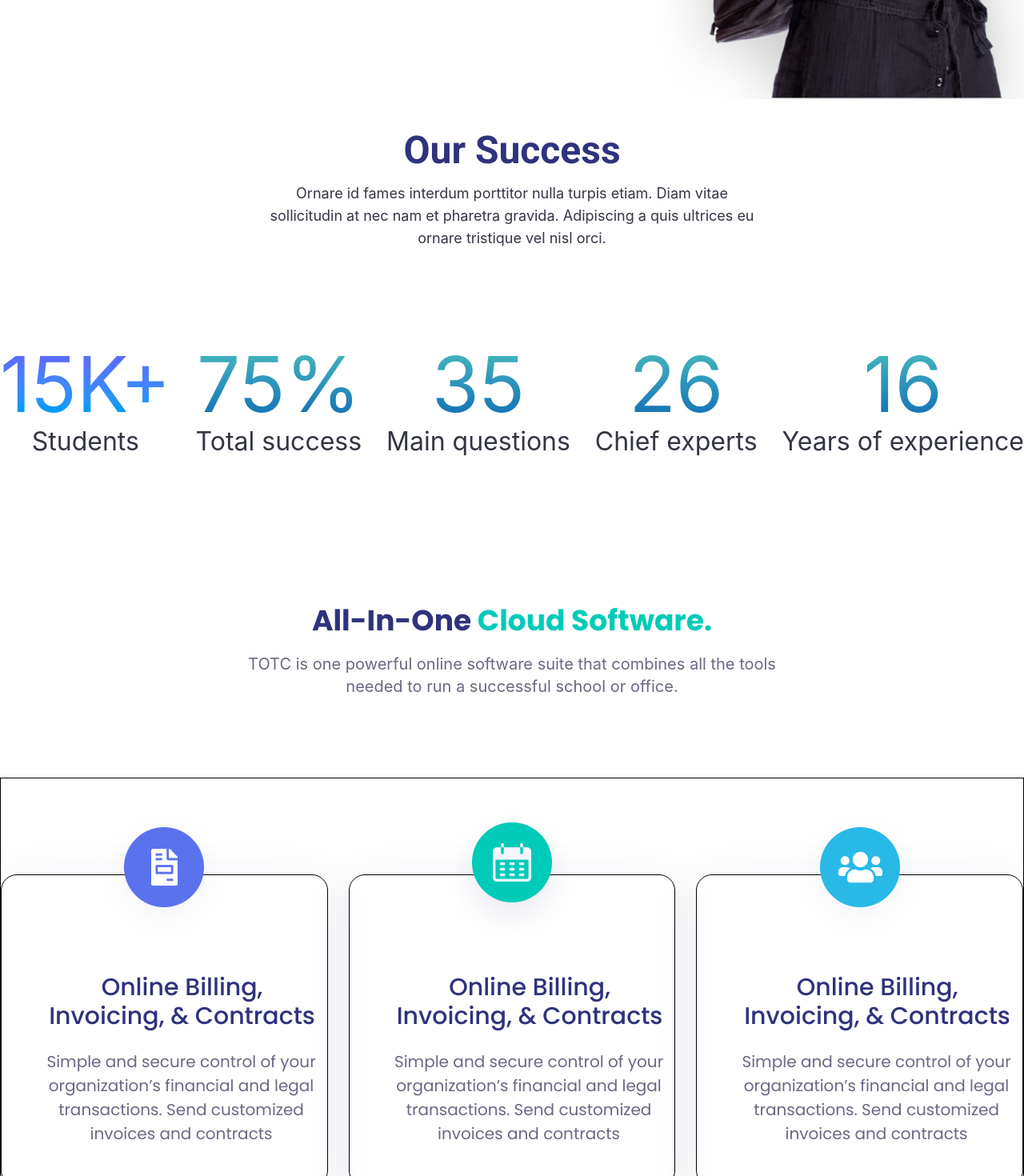
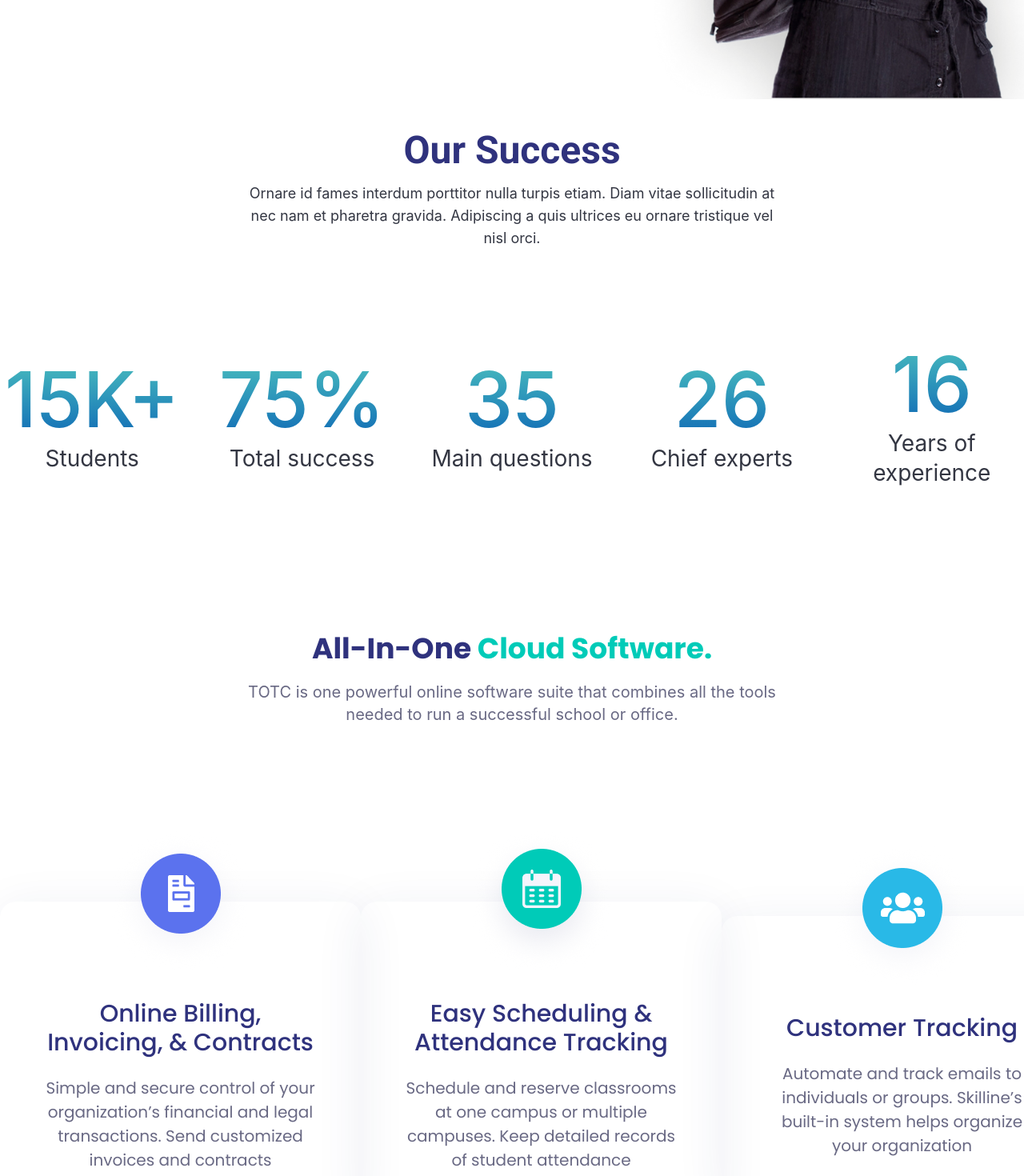
Before and after one commit to abdunnoorfaheem/totc, a React (Vite) app: page / in a window 1280 px wide. Shown: the part 820-2290 px from the top of the page at 80% size. Built offline with nearby package versions, Linux system fonts and the light colour scheme.

Commit message:
counter part update

```diff
--- a/package.json
+++ b/package.json
@@ -15,7 +15,9 @@
     "react": "^19.2.7",
     "react-dom": "^19.2.7",
     "react-icons": "^5.7.0",
-    "react-router-dom": "^7.18.1",
+    "react-intersection-observer": "^11.0.0",
+    "react-router-dom": "^7.18.2",
+    "react-scroll-trigger": "^0.6.14",
     "tailwindcss": "^4.3.3"
   },
   "devDependencies": {
--- a/src/components/layouts/Counter.jsx
+++ b/src/components/layouts/Counter.jsx
@@ -1,48 +1,98 @@
-import React from "react";
+import React, { useState, useEffect, useRef } from "react";
 import Container from "../Container";
+import { useInView } from "react-intersection-observer";
+
+const statsData = [
+  { id: 1, end: 15, suffix: "K+", label: "Students" },
+  { id: 2, end: 75, suffix: "%", label: "Total success" },
+  { id: 3, end: 35, suffix: "", label: "Main questions" },
+  { id: 4, end: 26, suffix: "", label: "Chief experts" },
+  { id: 5, end: 16, suffix: "", label: "Years of experience" },
+];
+
+
+const useCountUp = (end, duration = 2500, start = false) => {
+  const [count, setCount] = useState(0);
+  const rafRef = useRef(null);
+
+  useEffect(() => {
+    if (!start) return;
+
+    let startTime = null;
+
+    const step = (timestamp) => {
+      if (!startTime) startTime = timestamp;
+      const progress = Math.min((timestamp - startTime) / duration, 1);
+      setCount(Math.floor(progress * end));
+
+      if (progress < 1) {
+        rafRef.current = requestAnimationFrame(step);
+      } else {
+        setCount(end);
+      }
+    };
+
+    rafRef.current = requestAnimationFrame(step);
+
+    return () => {
+      if (rafRef.current) cancelAnimationFrame(rafRef.current);
+    };
+  }, [start, end, duration]);
+
+  return count;
+};
+
+const CounterItem = ({ end, suffix, label, inView }) => {
+  const count = useCountUp(end, 2500, inView);
+
+  return (
+    <div className="text-center">
+      <h3 className="text-7xl lg:text-8xl font-medium bg-gradient-to-t from-[#136CB5] to-[#49BBBD] text-transparent bg-clip-text">
+        {count}
+        {suffix}
+      </h3>
+      <p className="text-2xl lg:text-[28px] text-[#010514] opacity-[0.8] mt-2">
+        {label}
+      </p>
+    </div>
+  );
+};
 
 const Counter = () => {
+  const { ref, inView } = useInView({
+    triggerOnce: true,
+    threshold: 0.2,
+  });
+
   return (
-    <>
-      <section>
+    <section ref={ref}>
       <Container>
         <div className="py-10">
           <h4 className="text-5xl font-bold font-roboto text-center pb-4 text-[#2F327D]">
             Our Success
           </h4>
-            <p className="text-center text-[#010514] w-154.25 m-auto text-lg opacity-[0.8]">
+          <p className="text-center text-[#010514] max-w-2xl m-auto text-lg opacity-[0.8]">
             Ornare id fames interdum porttitor nulla turpis etiam. Diam vitae
             sollicitudin at nec nam et pharetra gravida. Adipiscing a quis
-              ultrices eu ornare tristique vel nisl orci.{" "}
+            ultrices eu ornare tristique vel nisl orci.
           </p>
         </div>
+
         <div className="py-20">
-            <div className="md:flex justify-between items-center">
-              <div className="text-center">
-                <h3 className="text-8xl bg-linear-to-t from-sky-500 to-indigo-500 text-transparent bg-clip-text">15K+</h3>
-                <p className="text-[32px] text-[#010514] opacity-[0.8]">Students</p>
-              </div>
-              <div className="text-center">
-                <h3 className="text-8xl bg-linear-to-t  from-[#136CB5] to-[#49BBBD] text-transparent bg-clip-text">75%</h3>
-                <p className="text-[32px] text-[#010514] opacity-[0.8]">Total success</p>
-              </div>
-              <div className="text-center">
-                <h3 className="text-8xl bg-linear-to-t  from-[#136CB5] to-[#49BBBD] text-transparent bg-clip-text">35</h3>
-                <p className="text-[32px] text-[#010514] opacity-[0.8]">Main questions</p>
-              </div>
-              <div className="text-center">
-                <h3 className="text-8xl bg-linear-to-t  from-[#136CB5] to-[#49BBBD] text-transparent bg-clip-text">26</h3>
-                <p className="text-[32px] text-[#010514] opacity-[0.8]">Chief experts</p>
-              </div>
-              <div className="text-center">
-                <h3 className="text-8xl bg-linear-to-t  from-[#136CB5] to-[#49BBBD] text-transparent bg-clip-text">16</h3>
-                <p className="text-[32px] text-[#010514] opacity-[0.8]">Years of experience</p>
-              </div>
+          <div className="grid grid-cols-1 sm:grid-cols-2 md:grid-cols-5 gap-8 items-center">
+            {statsData.map((item) => (
+              <CounterItem
+                key={item.id}
+                end={item.end}
+                suffix={item.suffix}
+                label={item.label}
+                inView={inView}
+              />
+            ))}
           </div>
         </div>
       </Container>
     </section>
-    </>
   );
 };
 
--- a/src/components/layouts/Service.jsx
+++ b/src/components/layouts/Service.jsx
@@ -19,9 +19,9 @@ const Service = () => {
               tools needed to run a successful school or office.
             </p>
           </div>
-          <div className="py-30 border">
-            <div className="md:flex justify-between mb-5">
-              <div className="px-13.5 pt-30.5 pb-12.5 shadow-box rounded-[20px] relative md:w-[32%] border  /">
+          <div className="py-30 ">
+            <div className="md:flex  justify-between  items-center">
+              <div className="px-13.5 pt-30.5 pb-12.5 shadow-box rounded-[20px] relative md:w-[32%]/">
                <div className="text-center">
                  <Image imgSrc={ServiceOne} imgAlt={"service-image"} className={" absolute  top-0 left-[50%] -translate-1/2"}/>
                 <h5 className="text-[#2F327D] text-3xl font-medium font-poppins w-85.75 text-center mb-6 m-auto">
@@ -33,27 +33,25 @@ const Service = () => {
                 </p>
                </div>
               </div>
-              <div className="px-13.5 pt-30.5 pb-12.5 shadow-box rounded-[20px] relative md:w-[32%] border /">
+              <div className="px-13.5 pt-30.5 pb-12.5 shadow-box rounded-[20px] relative md:w-[32%]/">
                <div className="text-center">
                  <Image imgSrc={ServiceTwo} imgAlt={"service-image"} className={" absolute  top-0 left-[50%] -translate-1/2"}/>
                 <h5 className="text-[#2F327D] text-3xl font-medium font-poppins w-85.75 text-center mb-6 m-auto">
-                  Online Billing, Invoicing, & Contracts
+                  Easy Scheduling & Attendance Tracking
                 </h5>
                 <p className="text-[#696984] text-[20px] font-poppins font-normal w-85.25  m-auto">
-                  Simple and secure control of your organization’s financial and
-                  legal transactions. Send customized invoices and contracts
+                  Schedule and reserve classrooms at one campus or multiple campuses. Keep detailed records of student attendance
                 </p>
                </div>
               </div>
-              <div className="px-13.5 pt-30.5 pb-12.5 shadow-box rounded-[20px] relative md:w-[32%] border /">
+              <div className="px-13.5 pt-30.5 pb-12.5 shadow-box rounded-[20px] relative md:w-[32%]/">
                <div className="text-center">
                  <Image imgSrc={ServiceThree} imgAlt={"service-image"} className={" absolute  top-0 left-[50%] -translate-1/2"}/>
                 <h5 className="text-[#2F327D] text-3xl font-medium font-poppins w-85.75 text-center mb-6 m-auto">
-                  Online Billing, Invoicing, & Contracts
+                  Customer Tracking
                 </h5>
                 <p className="text-[#696984] text-[20px] font-poppins font-normal w-85.25  m-auto">
-                  Simple and secure control of your organization’s financial and
-                  legal transactions. Send customized invoices and contracts
+                  Automate and track emails to individuals or groups. Skilline’s built-in system helps organize your organization
                 </p>
                </div>
               </div>
```
Also changed, not shown: 1 other file (tests, documents, lock files or other folders). Lines whose indentation alone changed are shown as unchanged.
